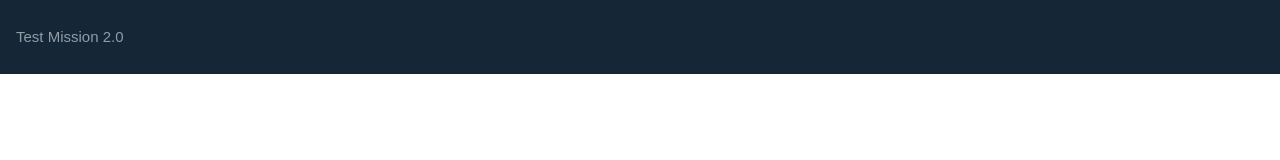
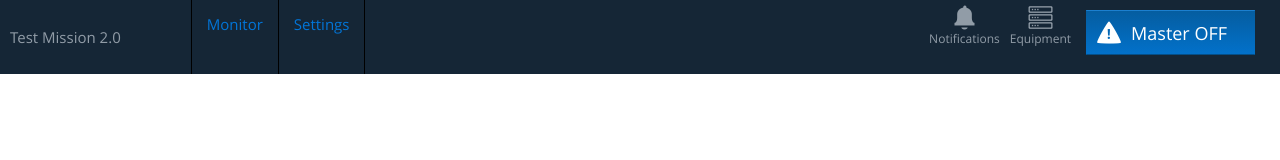
Before and after one commit to galastun/satcom-bootstrap, a website: page demo.html in a window 1280 px wide. Drawn offline with Linux system fonts and the light colour scheme; files whose address does not match are found by name; a web font is replaced by a local one.

Commit message:
Completed through the global status bar.

```diff
--- a/demo.html
+++ b/demo.html
@@ -9,6 +9,28 @@
             <div class="container">
                 <div class="statusbar-mission">Test Mission 2.0</div>
             </div>
+            <ul class="statusbar-nav">
+                <li class="nav-item">
+                    <a class="nav-link">Monitor</a>
+                </li>
+                <li class="nav-item">
+                    <a class="nav-link">Settings</a>
+                </li>
+            </ul>
+            <ul class="statusbar-nav statusbar-right">
+                <li class="nav-block">
+				    <span class="satcom-icon satcom-icon-notification"></span>
+				    <span class="sprite-label">Notifications</span>
+                </li>
+                <li class="nav-block">
+                    <span class="satcom-icon satcom-icon-equipment"></span>
+				    <span class="sprite-label">Equipment</span>
+                </li>
+                <li class="nav-block">
+                    <button class="satcom-button button-master-off">Master OFF</button>
+                </li>
+            </ul>
         </div>
+
     </body>
 </html>
--- /dev/null
+++ b/src/button.pcss
@@ -0,0 +1,99 @@
+/*
+**
+** 	SATCOM BUTTON
+** 	==========================================================================
+**
+*/
+/* 	REQUIRED CLASSES */
+.satcom-button {
+  box-sizing: border-box;
+  background: #055DA0;
+  background: -webkit-gradient(linear, left top, left top, color-stop(0%, #055da0), color-stop(100%, #0271ca));
+  background: linear-gradient(to bottom, #055da0 0%, #0271ca 100%);
+  padding: 5px;
+  border: none;
+  border-top: 1px solid rgba(255, 255, 255, 0.1);
+  border-bottom: 1px solid rgba(0, 0, 0, 0.15);
+  border-left: 1px solid transparent;
+  border-right: 1px solid transparent;
+  color: #fff;
+  font-family: 'open_sansregular', sans-serif;
+  font-size: 14px;
+  margin: 5px;
+  width: auto;
+  min-width: 120px;
+  height: 35px;
+  cursor: pointer;
+  outline: none;
+}
+.satcom-button-default {
+  border: 1px solid rgba(255, 255, 255, 0.6);
+}
+.satcom-button:disabled,
+.satcom-button:disabled:hover {
+  opacity: .4;
+  cursor: not-allowed;
+  background: -webkit-gradient(linear, left top, left top, color-stop(0%, #055da0), color-stop(100%, #0271ca));
+  background: linear-gradient(to bottom, #055da0 0%, #0271ca 100%);
+}
+.satcom-button:active,
+.satcom-button:default:active,
+.satcom-button-default:active {
+  background: #0462AB;
+  box-shadow: inset 0 1px 2px 2px rgba(0, 0, 0, 0.5);
+  border: 1px solid #0462AB;
+}
+.satcom-button:hover,
+.satcom-button-default:hover {
+  background: -webkit-gradient(linear, left top, left top, color-stop(0%, #0c81da), color-stop(100%, #0790fe));
+  background: linear-gradient(to bottom, #0c81da 0%, #0790fe 100%);
+  outline: none;
+}
+/* VARIANT CLASSES */
+/* Smaller, half-width satcom-button */
+.satcom-button-half-wide {
+  min-width: 50px;
+  padding: 5px;
+}
+.satcom-button-half-wide:active {
+  min-width: 50px;
+  padding: 5px;
+}
+/* Smaller, half-height satcom-button */
+.satcom-button-half-tall {
+  min-width: 100px;
+  height: 25px;
+  padding: 0;
+}
+/* SPECIAL satcom-buttonS */
+.button-master-off {
+  max-width: auto;
+  height: 45px;
+  padding-left: 1.0rem;
+  padding-right: 1.5em;
+  font-size: 18px;
+  background: -webkit-gradient(linear, left top, left top, color-stop(0%, #055da0), color-stop(100%, #0271ca));
+  background: linear-gradient(to bottom, #055da0 0%, #0271ca 100%);
+}
+
+.button-master-off:before {
+    position: relative;
+	top: 3px;
+	display: inline-block;
+	font-family: "Satcom Icons";
+	font-style: normal;
+	font-weight: normal;
+	line-height: 1;
+	-webkit-font-smoothing: antialiased;
+	-moz-osx-font-smoothing: grayscale;
+    margin-right: 1.0rem;
+    font-size: 2.4rem;
+    content: "\e920 ";
+}
+
+.button-master-off:hover {
+  background: -webkit-gradient(linear, left top, left top, color-stop(0%, #0c81da), color-stop(100%, #0790fe));
+  background: linear-gradient(to bottom, #0c81da 0%, #0790fe 100%);
+}
+.button-master-off:active {
+}
--- a/src/config.pcss
+++ b/src/config.pcss
@@ -95,6 +95,12 @@ $border-width: 1px;
 $body-bg:       $white;
 $body-color:    $default-font-color;
 
+/**
+ * Navs
+ */
+$nav-link-padding:              .5em 1em;
+$nav-disabled-link-color:       $gray-light;
+
 /** Links
  *
  * Style anchor elements.
@@ -156,7 +162,7 @@ $grid-gutter-widths: (
  * Font, line-height, and color for body text, headings, and more.
  */
 
-$font-family-sans-serif: opensans_regular, Arial, sans-serif;
+$font-family-sans-serif: open_sansregular, Arial, sans-serif;
 $font-family-monospace:  Menlo, Monaco, Consolas, "Liberation Mono", "Courier New", monospace;
 $font-family-base:       $font-family-sans-serif;
 
@@ -510,6 +516,7 @@ $zindex-tooltip:            1070;
 /* Global status bar */
 
 $statusbar-padding-x:                  $spacer;
+$statusbar-mission-padding-x:          7rem;
 $statusbar-padding-y:                  calc($spacer / 2);
 
 $statusbar-toggler-padding-x:           .75rem;
--- a/src/global-status-bar.pcss
+++ b/src/global-status-bar.pcss
@@ -4,9 +4,9 @@
     height: $statusbar-height;
     position: relative;
     display: flex;
-    flex-direction: column;
-    justify-content: center;
-    padding: $statusbar-padding-y $statusbar-padding-x;
+    flex-direction: row;
+    align-items: center;
+    padding: 0 $statusbar-padding-x;
 
     @include media-breakpoint-down(nth(map-keys($grid-breakpoints), 1)) {
     > .container {
@@ -21,7 +21,7 @@
   align-self: flex-start;
   padding-top: .25rem;
   padding-bottom: .25rem;
-  margin-right: $statusbar-padding-x;
+  margin-right: $statusbar-mission-padding-x;
   font-size: $font-size-lg;
   line-height: inherit;
   white-space: nowrap;
@@ -40,15 +40,33 @@
 
 .statusbar-nav {
   display: flex;
-  flex-direction: column; /* cannot use `inherit` to get the `.navbar`s value */
+  flex-direction: row; /* cannot use `inherit` to get the `.navbar`s value */
   padding-left: 0;
   margin-bottom: 0;
   list-style: none;
+  height: 100%;
 
   .statusbar-link {
     padding-right: 0;
     padding-left: 0;
   }
+
+  .nav-link.active {
+    border-bottom: 0;
+    border-left: 0;
+    margin-top: 0;
+    border-right: 0;
+    border-top: 5px;
+    border-style: solid;
+    border-color: #0271ca;
+    color: $white;
+  }
+}
+
+.statusbar-right {
+    float: right;
+    flex-grow: 2;
+    justify-content: flex-end;
 }
 
 
--- /dev/null
+++ b/src/nav.pcss
@@ -0,0 +1,70 @@
+/**
+ * Base class
+ *
+ * Kickstart any navigation component with a set of style resets. Works with
+ * `<nav>`s or `<ul>`s.
+ */
+.nav {
+  display: flex;
+  flex-wrap: wrap;
+  padding-left: 0;
+  margin-bottom: 0;
+  list-style: none;
+}
+
+.nav-link {
+  display: block;
+  font-size: 1.5rem;
+  padding: $nav-link-padding;
+  margin-top: 0.5rem;
+
+  @include hover-focus {
+    text-decoration: none;
+  }
+
+  /* Disabled state lightens text and removes hover/tab effects */
+  &.disabled {
+    color: $nav-disabled-link-color;
+    cursor: $cursor-disabled;
+  }
+}
+
+/**
+ * Justified variants
+ */
+
+.nav-fill {
+  .nav-item {
+    flex: 1 1 auto;
+    text-align: center;
+  }
+}
+
+.nav-justified {
+  .nav-item {
+    flex: 1 1 100%;
+    text-align: center;
+  }
+}
+
+.nav-item {
+    border-left: 1px solid #000;
+}
+
+.nav-item:last-child {
+    border-right: 1px solid #000;
+}
+
+.nav-block {
+    margin-right: 1.0rem;
+    margin-top: .5rem;
+    cursor: pointer;
+    display: flex;
+    flex-direction: column;
+    justify-content: flex-start;
+    align-items: center;
+
+    .satcom-icon {
+        font-size: 2.4rem;
+    }
+}
--- a/src/reboot.pcss
+++ b/src/reboot.pcss
@@ -27,6 +27,7 @@ html {
   -webkit-text-size-adjust: 100%; /* 4 */
   -ms-overflow-style: scrollbar; /* 5 */
   -webkit-tap-highlight-color: rgba(0,0,0,0); /* 6 */
+	font-size: 62.5%;
 }
 
 *,
@@ -210,11 +211,11 @@ a {
  */
 
 a:not([href]):not([tabindex]) {
-  color: inherit;
+  color: $link-color;
   text-decoration: none;
 
   @include hover-focus {
-    color: inherit;
+    color: $link-color;
     text-decoration: none;
   }
 
--- a/src/satcom-bootstrap.pcss
+++ b/src/satcom-bootstrap.pcss
@@ -4,4 +4,7 @@
 
 @import 'reboot.pcss';
 
+@import 'nav.pcss';
 @import 'global-status-bar.pcss';
+
+@import 'button.pcss';
```
Also changed, not shown: dist/satcom-bootstrap.min.css.
